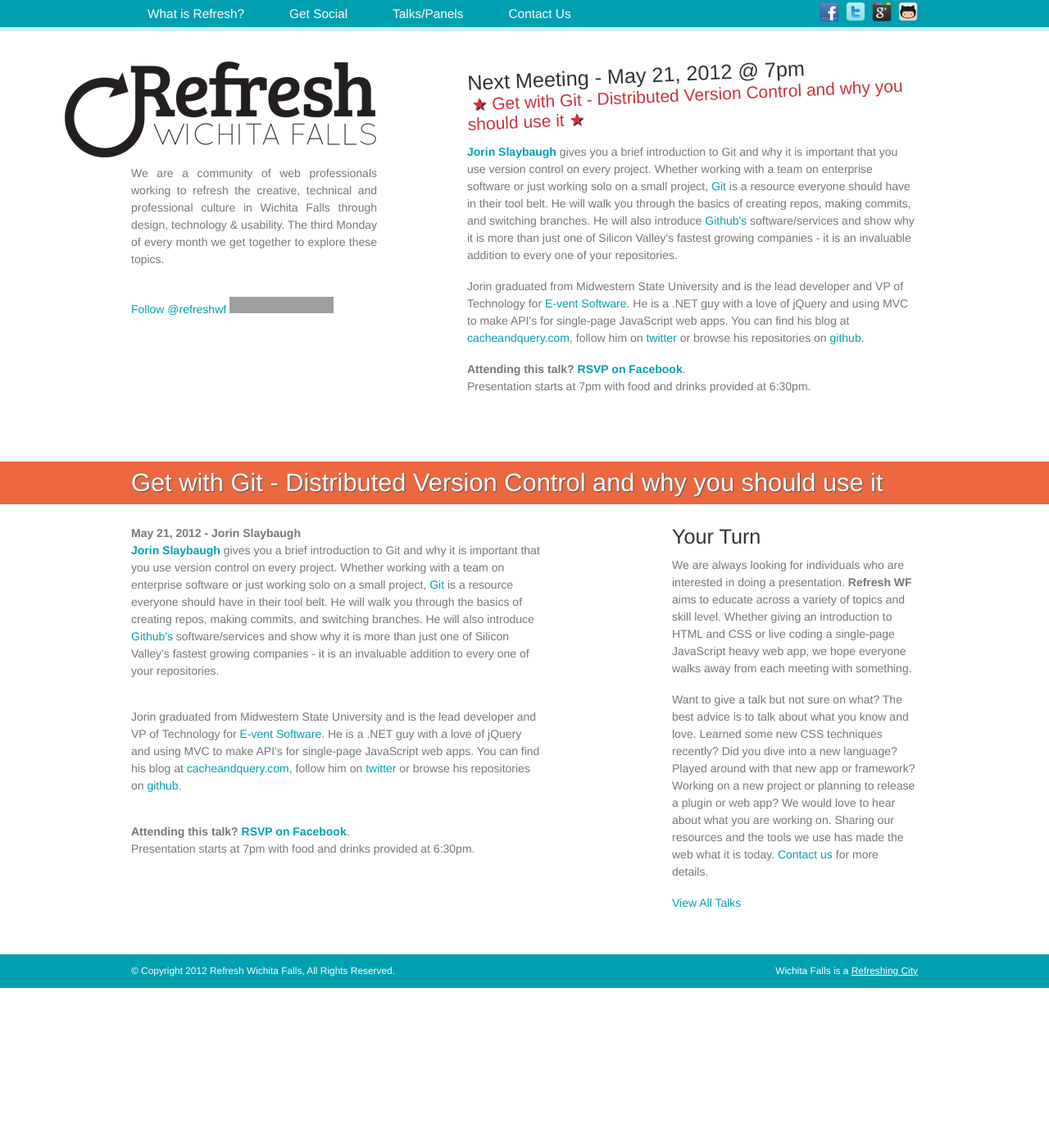
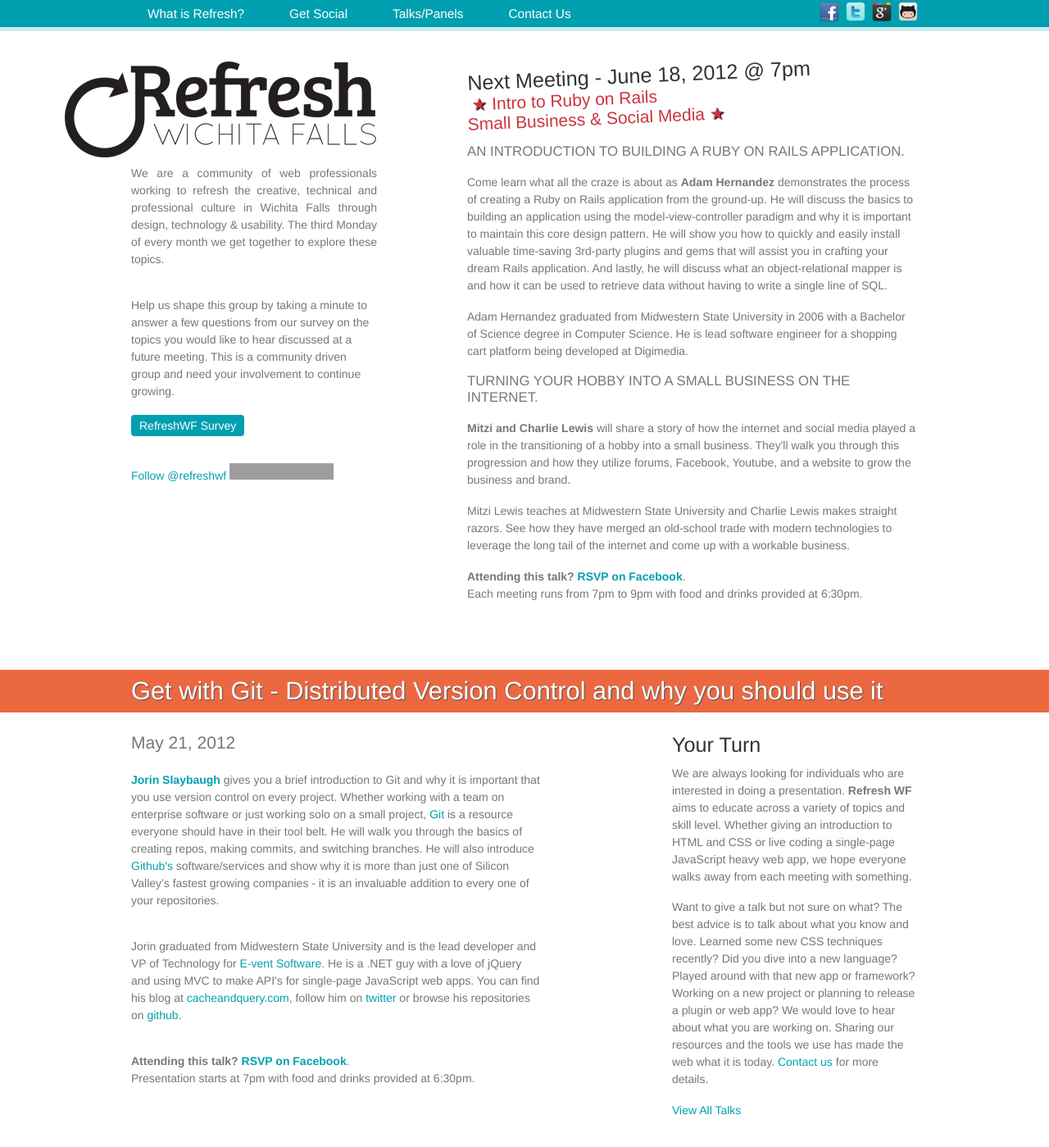
Before and after one commit to refreshwf/refreshwichitafalls.com, a Jekyll site: the page built from _posts/2012-05-21-git-why-you-should-be-using-it.html, in a window 1280 px wide and 1400 px high. Shown: the whole window at 82% size. Built offline with Jekyll 4.4.1, drawn with Linux system fonts in a browser that asks for light colours; nearby versions of some CDN libraries; comment, search, counter and statistics services are not loaded; grey boxes are pictures that could not be loaded.

Commit message:
added June 18, 2012 talk, added survey to header, styled button anchor, changed location to MSU Bolin Hall

```diff
--- a/_layouts/default.html
+++ b/_layouts/default.html
@@ -36,7 +36,7 @@
 	<script type="text/javascript" src="http://use.typekit.com/sji8yxv.js"></script>
 	<script type="text/javascript">try{Typekit.load();}catch(e){}</script>
 
-	<link rel="stylesheet" href="/css/style.css?v=8" type="text/css">
+	<link rel="stylesheet" href="/css/style.css?v=9" type="text/css">
 
 	<script src="/js/modernizr-2.5.3.min.js"></script>
 </head>
@@ -60,6 +60,9 @@
 			<h1><a href="/" title="Refresh Wichita Falls"><img src="/images/logo-alt.png" alt="logo"></a></h1>
 
 			<p>We are a community of web professionals working to refresh the creative, technical and professional culture in Wichita Falls through design, technology &amp; usability. The third Monday of every month we get together to explore these topics.</p>
+
+			Help us shape this group by taking a minute to answer a few questions from our survey on the topics you would like to hear discussed at a future meeting. This is a community driven group and need your involvement to continue growing.<br /><br />
+			<a href="http://goo.gl/kBS28" title="RefreshWF Survey" class="btn">RefreshWF Survey</a></p>
 
 			<a href="https://twitter.com/refreshwf" class="twitter-follow-button" data-show-count="false">Follow @refreshwf</a>
 			<iframe src="http://markdotto.github.com/github-buttons/github-btn.html?user=refreshwf&type=follow" allowtransparency="true" frameborder="0" scrolling="0" width="127px" height="20px"></iframe>
--- a/_layouts/post.html
+++ b/_layouts/post.html
@@ -10,7 +10,7 @@
 	<div class="wrapper">
 		{% if page.category == 'talks' %}
 			<div class="content pull-left" itemprop="articleBody">
-				<strong>{{ page.meeting_date }} - {{ page.author }}</strong>
+				<h4>{{ page.meeting_date }}</h4>
 				{{ content }}
 			</div>
 
--- /dev/null
+++ b/_posts/2012-06-18-ruby-on-rails-internet-business.html
@@ -0,0 +1,23 @@
+---
+layout: post
+title: Intro to Ruby on Rails <br /> Small Business &amp; Social Media
+meeting_date: June 18, 2012
+category: talks
+tags: [ruby, ruby on rails, small business, social media, social networking]
+author: James Fleeting
+---
+
+<h5>An introduction to building a Ruby on Rails application.</h5>
+
+<p>Come learn what all the craze is about as <strong>Adam Hernandez</strong> demonstrates the process of creating a Ruby on Rails application from the ground-up. He will discuss the basics to building an application using the model-view-controller paradigm and why it is important to maintain this core design pattern. He will show you how to quickly and easily install valuable time-saving 3rd-party plugins and gems that will assist you in crafting your dream Rails application. And lastly, he will discuss what an object-relational mapper is and how it can be used to retrieve data without having to write a single line of SQL.</p>
+
+<p>Adam Hernandez graduated from Midwestern State University in 2006 with a Bachelor of Science degree in Computer Science. He is lead software engineer for a shopping cart platform being developed at Digimedia.</p>
+
+<h5>Turning your hobby into a small business on the internet.</h5>
+
+<p><strong>Mitzi and Charlie Lewis</strong> will share a story of how the internet and social media played a role in the transitioning of a hobby into a small business. They'll walk you through this progression and how they utilize forums, Facebook, Youtube, and a website to grow the business and brand.</p>
+
+<p>Mitzi Lewis teaches at Midwestern State University and Charlie Lewis makes straight razors. See how they have merged an old-school trade with modern technologies to leverage the long tail of the internet and come up with a workable business.</p>
+
+<!-- Create Event on Facebook and link from here! -->
+<p><strong>Attending this talk? <a href="" title="RSVP on Facebook">RSVP on Facebook</a></strong>.<br />Each meeting runs from 7pm to 9pm with food and drinks provided at 6:30pm.</p>
--- a/index.html
+++ b/index.html
@@ -55,8 +55,7 @@
 
 	<div class="wrapper">
 		<div class="content pull-left">
-			{% comment %}TODO: After first talk, add offset:1 to the for so the upcoming event doesn't show up, only the past ones.{% endcomment %}
-			{% for post in site.categories.talks limit:3 %}
+			{% for post in site.categories.talks limit:2 offset:1 %}
 				<article class="post cat-talk" role="article">
 					<header>
 						<h3 itemprop="name"><a href="{{ post.url }}" rel="bookmark" title="Permanent Link to {{ post.title }}">{{ post.title }}</a></h3>
```
Also changed, not shown: _includes/about.html (+5 -4 lines), css/style.less (+12 -0 lines), css/style.css.
